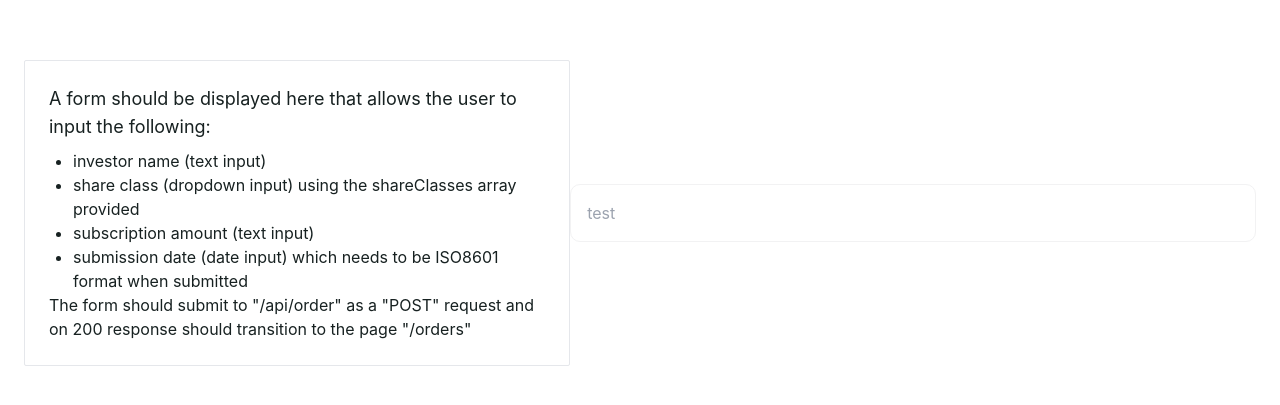
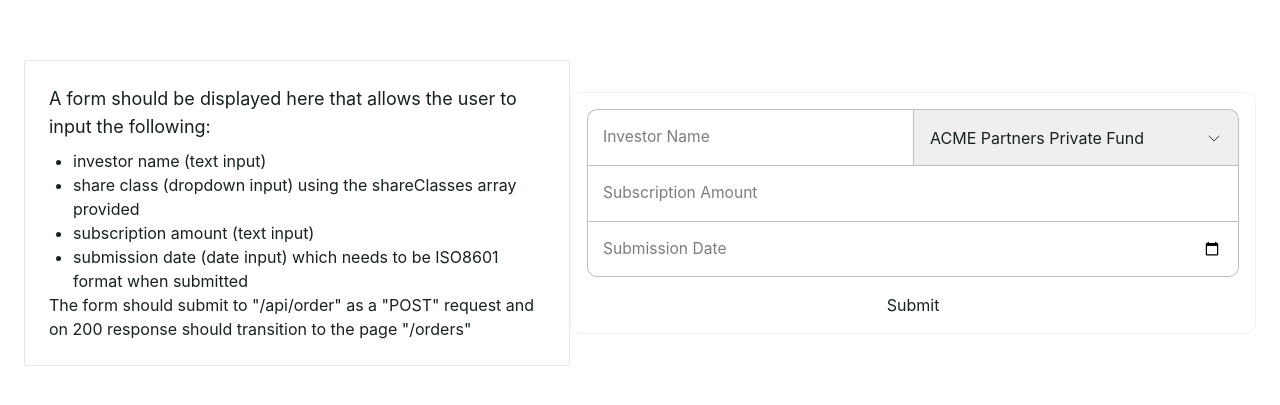
Before and after one commit to GeoffNeal/goji-form, a Next.js app: page / in a window 1280 px wide. Shown: the part 187-592 px from the top of the page. Built offline with nearby package versions, Linux system fonts and the light colour scheme.

Commit message:
Rendered styled form on page

```diff
--- a/src/pages/index.tsx
+++ b/src/pages/index.tsx
@@ -5,7 +5,8 @@ import { Inter } from "@next/font/google";
 const inter = Inter({ subsets: ["latin"] });
 
 // Components
-import Form from "@/components/Form";
+import Form, { FormCol, FormRow } from "@/components/Form";
+import { Input, Dropdown } from "@/components/FormField";
 
 /*
 
@@ -50,7 +51,24 @@ export default function Home() {
           </span>
         </div>
         <Form>
-          <input placeholder="test" />
+          <FormCol>
+            <FormRow>
+              <Input label="Investor Name" id="name" name="name" />
+              <Dropdown
+                options={shareClasses}
+                id="shareClass"
+                name="shareClass"
+              />
+            </FormRow>
+            <Input
+              label="Subscription Amount"
+              type="number"
+              id="amount"
+              name="amount"
+            />
+            <Input label="Submission Date" type="date" id="date" name="date" />
+          </FormCol>
+          <button type="submit">Submit</button>
         </Form>
       </main>
     </>
```
Also changed, not shown: public/caret-down-light.svg (added).
